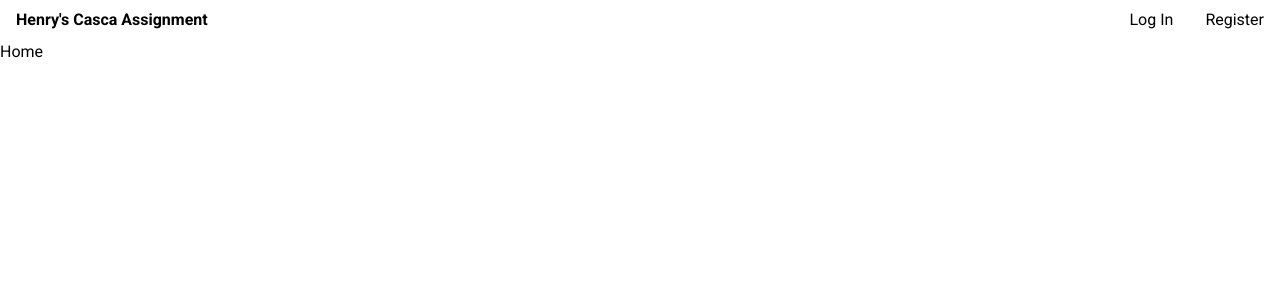
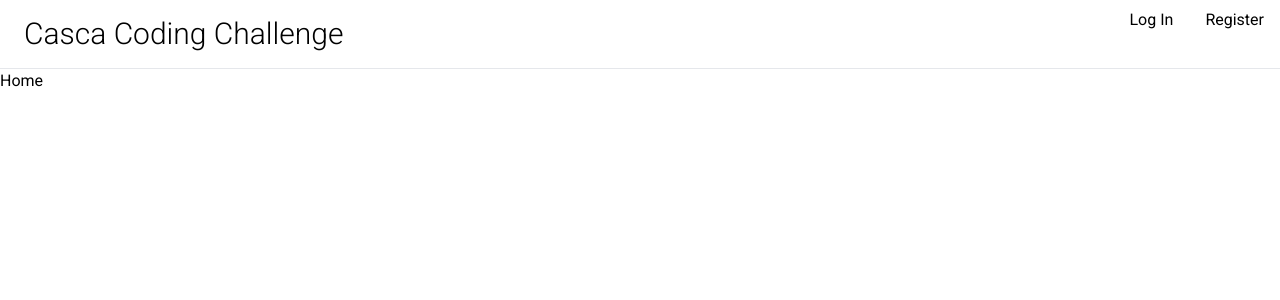
Before and after one commit to HMPrgm/ai-lender, a Next.js app in the folder web/: page / in a window 1280 px wide. Shown: the top 300 px of the page. Built offline with nearby package versions, Linux system fonts and the light colour scheme; no server answers.

Commit message:
Logged in navbar beutified

```diff
--- a/web/app/navbar/NavBar.tsx
+++ b/web/app/navbar/NavBar.tsx
@@ -11,8 +11,8 @@
 
     return (
         <nav>
-            <div className='flex justify-between'>
-                <Link className='navbar-link font-bold' href='/'>Henry's Casca Assignment</Link>
+            <div className='flex justify-between border-b'>
+                <Link className='px-6 py-4 font-light text-3xl' href='/'>Casca Coding Challenge</Link>
                 <div>{user ? <LoggedIn /> : <LoggedOut />}</div>
             </div>
         </nav>
--- a/web/app/navbar/components/Dropdown.tsx
+++ b/web/app/navbar/components/Dropdown.tsx
@@ -63,7 +63,7 @@
         <div className="relative">
             <button
                 onClick={() => setIsOpen(!isOpen)}
-                className="flex items-center gap-2 px-4 py-2 hover:bg-gray-100 rounded-lg"
+                className="flex items-center gap-2 px-4 py-2 mx-2 my-2 hover:bg-gray-100 text-dark_2 transition-colors rounded-lg"
             >
                 Hi, {user.name}
                 <svg
@@ -83,9 +83,9 @@
                         animate={{ opacity: 1, y: 0 }}
                         exit={{ opacity: 0, y: -10 }}
                         transition={{ duration: 0.2 }}
-                        className="absolute right-0 mt-2 w-48 bg-white rounded-lg shadow-lg py-2"
+                        className="absolute right-0 mt-4 w-48 bg-white rounded-lg border py-2"
                     >
-                        {links.map(l => <button onClick={() => handleLinkClick(l)} className='block px-4 py-2 hover:bg-gray-100'>{l.name}</button>)}
+                        {links.map(l => <button onClick={() => handleLinkClick(l)} className='block px-4 py-2 text-dark_2 hover:text-dark_4 transition-colors'>{l.name}</button>)}
                     </motion.div>
                 )}
             </AnimatePresence>
```
